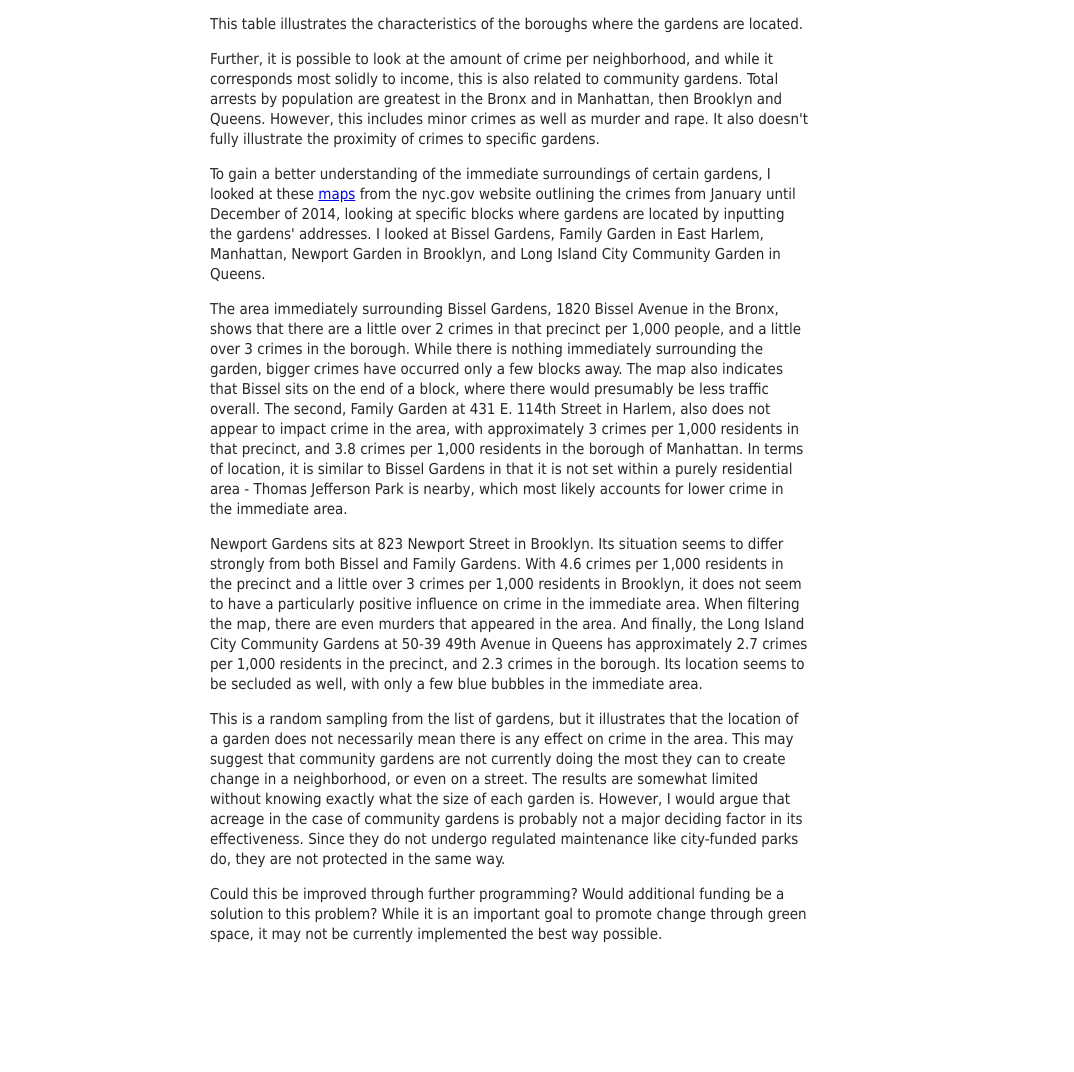
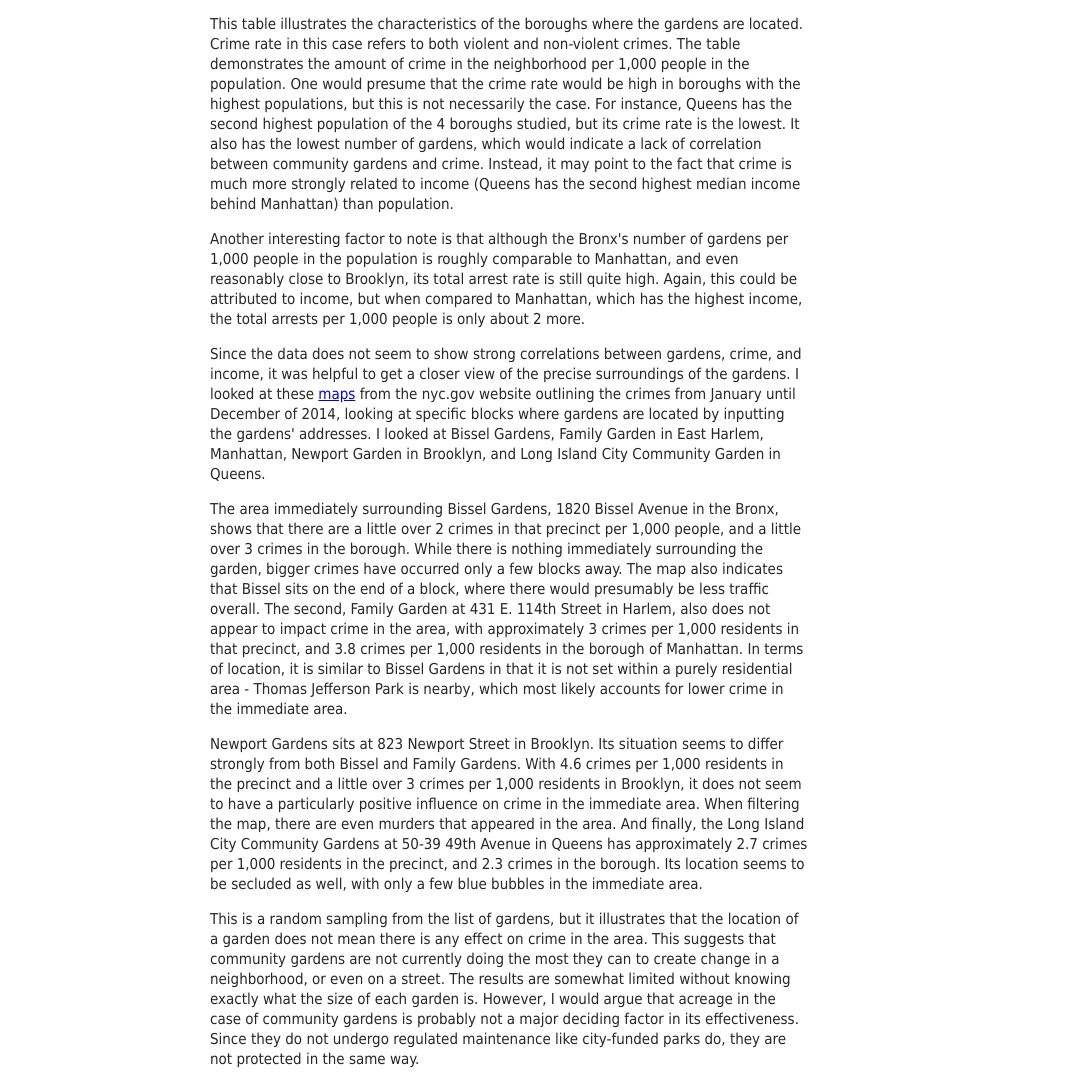
Before and after one commit to kaywhit07/cg, a plain HTML site: page index.html in a window 1280 px wide. Shown: the part 1451-2523 px from the top of the page, without its empty margins (88-1162 px from the left). Before the commit the page ends 2498 px from the top, so only its background shows below. Drawn offline with Linux system fonts and the light colour scheme.

Commit message:
Update index.html

```diff
--- a/index.html
+++ b/index.html
@@ -76,17 +76,17 @@
 </table>
 
 <div class=post>
-<p>This table illustrates the characteristics of the boroughs where the gardens are located.  </p>
+<p>This table illustrates the characteristics of the boroughs where the gardens are located.  Crime rate in this case refers to both violent and non-violent crimes.  The table demonstrates the amount of crime in the neighborhood per 1,000 people in the population.  One would presume that the crime rate would be high in boroughs with the highest populations, but this is not necessarily the case.  For instance, Queens has the second highest population of the 4 boroughs studied, but its crime rate is the lowest.  It also has the lowest number of gardens, which would indicate a lack of correlation between community gardens and crime.  Instead, it may point to the fact that crime is much more strongly related to income (Queens has the second highest median income behind Manhattan) than population.</p>
 
-<p>Further, it is possible to look at the amount of crime per neighborhood, and while it corresponds most solidly to income, this is also related to community gardens.  Total arrests by population are greatest in the Bronx and in Manhattan, then Brooklyn and Queens.  However, this includes minor crimes as well as murder and rape.  It also doesn't fully illustrate the proximity of crimes to specific gardens.</p>
+<p>Another interesting factor to note is that although the Bronx's number of gardens per 1,000 people in the population is roughly comparable to Manhattan, and even reasonably close to Brooklyn, its total arrest rate is still quite high.  Again, this could be attributed to income, but when compared to Manhattan, which has the highest income, the total arrests per 1,000 people is only about 2 more.</p>
 
-<p>To gain a better understanding of the immediate surroundings of certain gardens, I looked at these <a href="http://maps.nyc.gov/crime/" target="_blank">maps</a> from the nyc.gov website outlining the crimes from January until December of 2014, looking at specific blocks where gardens are located by inputting the gardens' addresses. I looked at Bissel Gardens, Family Garden in East Harlem, Manhattan, Newport Garden in Brooklyn, and Long Island City Community Garden in Queens.</p>
+<p>Since the data does not seem to show strong correlations between gardens, crime, and income, it was helpful to get a closer view of the precise surroundings of the gardens. I looked at these <a href="http://maps.nyc.gov/crime/" target="_blank">maps</a> from the nyc.gov website outlining the crimes from January until December of 2014, looking at specific blocks where gardens are located by inputting the gardens' addresses. I looked at Bissel Gardens, Family Garden in East Harlem, Manhattan, Newport Garden in Brooklyn, and Long Island City Community Garden in Queens.</p>
 
 <p>The area immediately surrounding Bissel Gardens, 1820 Bissel Avenue in the Bronx, shows that there are a little over 2 crimes in that precinct per 1,000 people, and a little over 3 crimes in the borough.  While there is nothing immediately surrounding the garden, bigger crimes have occurred only a few blocks away.  The map also indicates that Bissel sits on the end of a block, where there would presumably be less traffic overall. The second, Family Garden at 431 E. 114th Street in Harlem, also does not appear to impact crime in the area, with approximately 3 crimes per 1,000 residents in that precinct, and 3.8 crimes per 1,000 residents in the borough of Manhattan. In terms of location, it is similar to Bissel Gardens in that it is not set within a purely residential area - Thomas Jefferson Park is nearby, which most likely accounts for lower crime in the immediate area.</p>
 
 <p>Newport Gardens sits at 823 Newport Street in Brooklyn.  Its situation seems to differ strongly from both Bissel and Family Gardens. With 4.6 crimes per 1,000 residents in the precinct and a little over 3 crimes per 1,000 residents in Brooklyn, it does not seem to have a particularly positive influence on crime in the immediate area.  When filtering the map, there are even murders that appeared in the area.  And finally, the Long Island City Community Gardens at 50-39 49th Avenue in Queens has approximately 2.7 crimes per 1,000 residents in the precinct, and 2.3 crimes in the borough.  Its location seems to be secluded as well, with only a few blue bubbles in the immediate area.</p>
 
-<p>This is a random sampling from the list of gardens, but it illustrates that the location of a garden does not necessarily mean there is any effect on crime in the area.  This may suggest that community gardens are not currently doing the most they can to create change in a neighborhood, or even on a street.  The results are somewhat limited without knowing exactly what the size of each garden is.  However, I would argue that acreage in the case of community gardens is probably not a major deciding factor in its effectiveness.  Since they do not undergo regulated maintenance like city-funded parks do, they are not protected in the same way.</p>
+<p>This is a random sampling from the list of gardens, but it illustrates that the location of a garden does not mean there is any effect on crime in the area.  This suggests that community gardens are not currently doing the most they can to create change in a neighborhood, or even on a street.  The results are somewhat limited without knowing exactly what the size of each garden is.  However, I would argue that acreage in the case of community gardens is probably not a major deciding factor in its effectiveness.  Since they do not undergo regulated maintenance like city-funded parks do, they are not protected in the same way.</p>
 
 <p>Could this be improved through further programming?  Would additional funding be a solution to this problem?  While it is an important goal to promote change through green space, it may not be currently implemented the best way possible.</p>
 </div>
```
